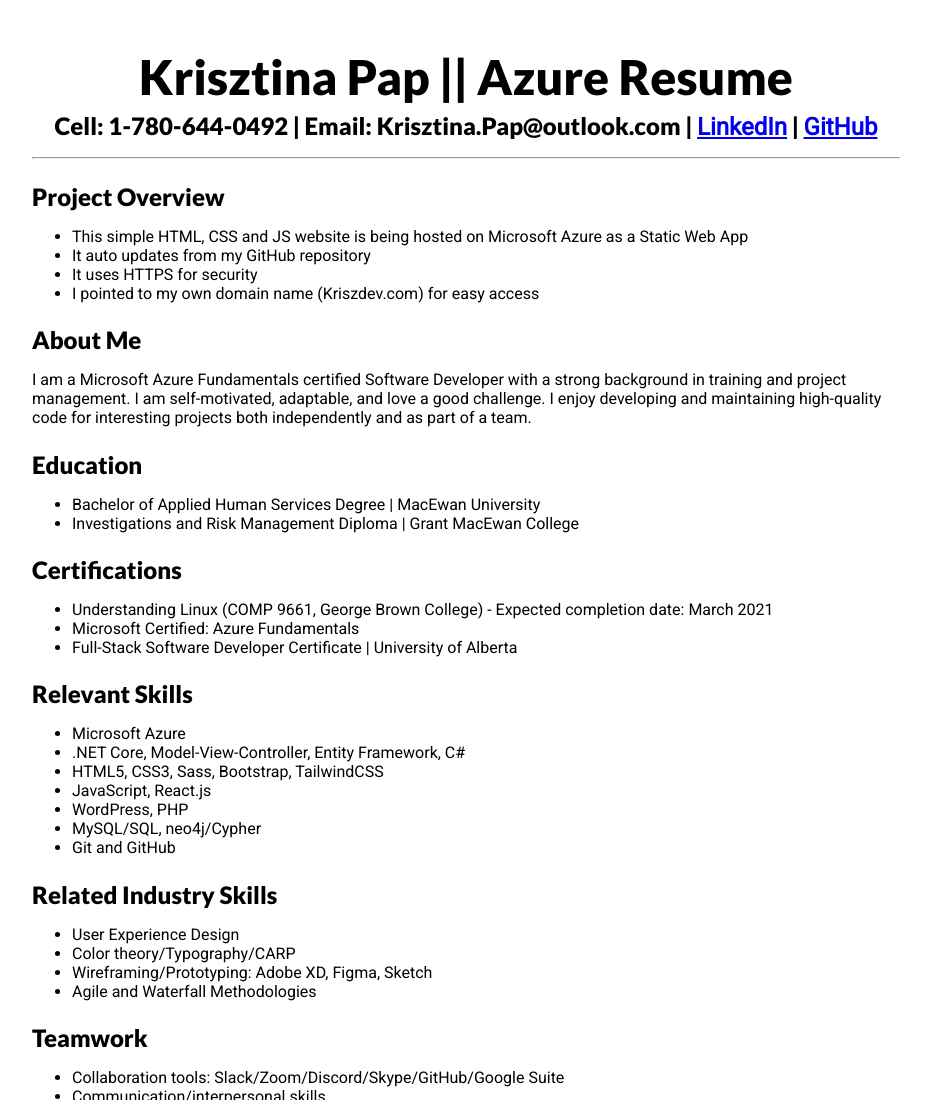
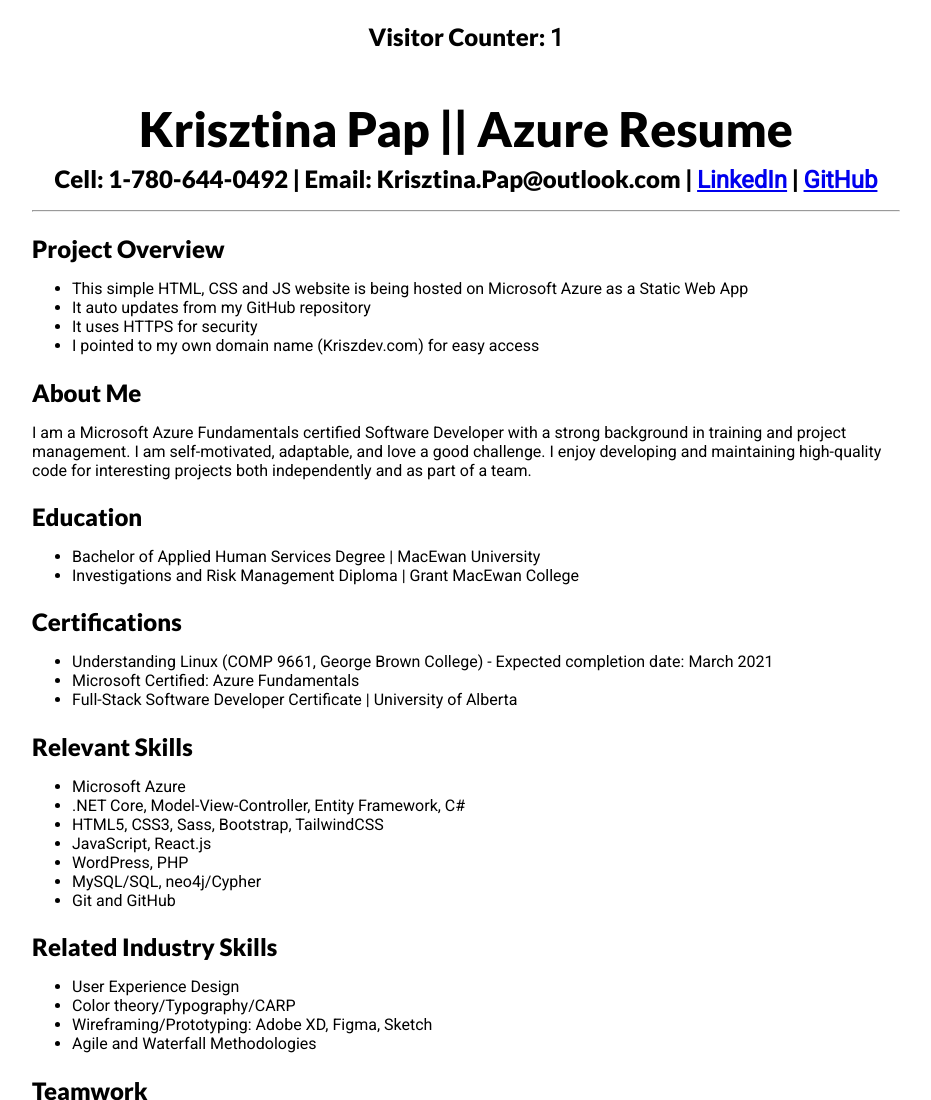
Before and after one commit to KrisztinaPap/azure-resume, a plain HTML site: page index.html in a window 1280 px wide. Shown: the top 1100 px of the page, without its empty margins (174-1105 px from the left). Drawn offline with Linux system fonts and the light colour scheme.

Commit message:
Added visitor counter

```diff
--- a/index.html
+++ b/index.html
@@ -13,6 +13,7 @@
 </head>
 <body class="container">
     <header>
+        <h2>Visitor Counter: <span id="counterSpan"></span></h2>
         <h1>Krisztina Pap || Azure Resume</h1>
         <h2>Cell: 1-780-644-0492 | Email: Krisztina.Pap@outlook.com | <a href="https://www.linkedin.com/in/krisztinapap/">LinkedIn</a> | <a href="https://github.com/KrisztinaPap">GitHub</a></h2>
         <hr/>
--- a/script.js
+++ b/script.js
@@ -1,3 +1,15 @@
 // Get current year for footer
 
 document.getElementById("currentYear").innerHTML = new Date().getFullYear();
+
+// Count site visits
+
+function visitorCounter() {
+    var counterSpan = document.getElementById("counterSpan");
+    var currentCounterValue = Number(counterSpan.textContent);
+    var updatedCountValue = currentCounterValue;
+    updatedCountValue++;
+    counterSpan.innerHTML = Number(updatedCountValue);
+}
+
+window.onload = visitorCounter;
```
